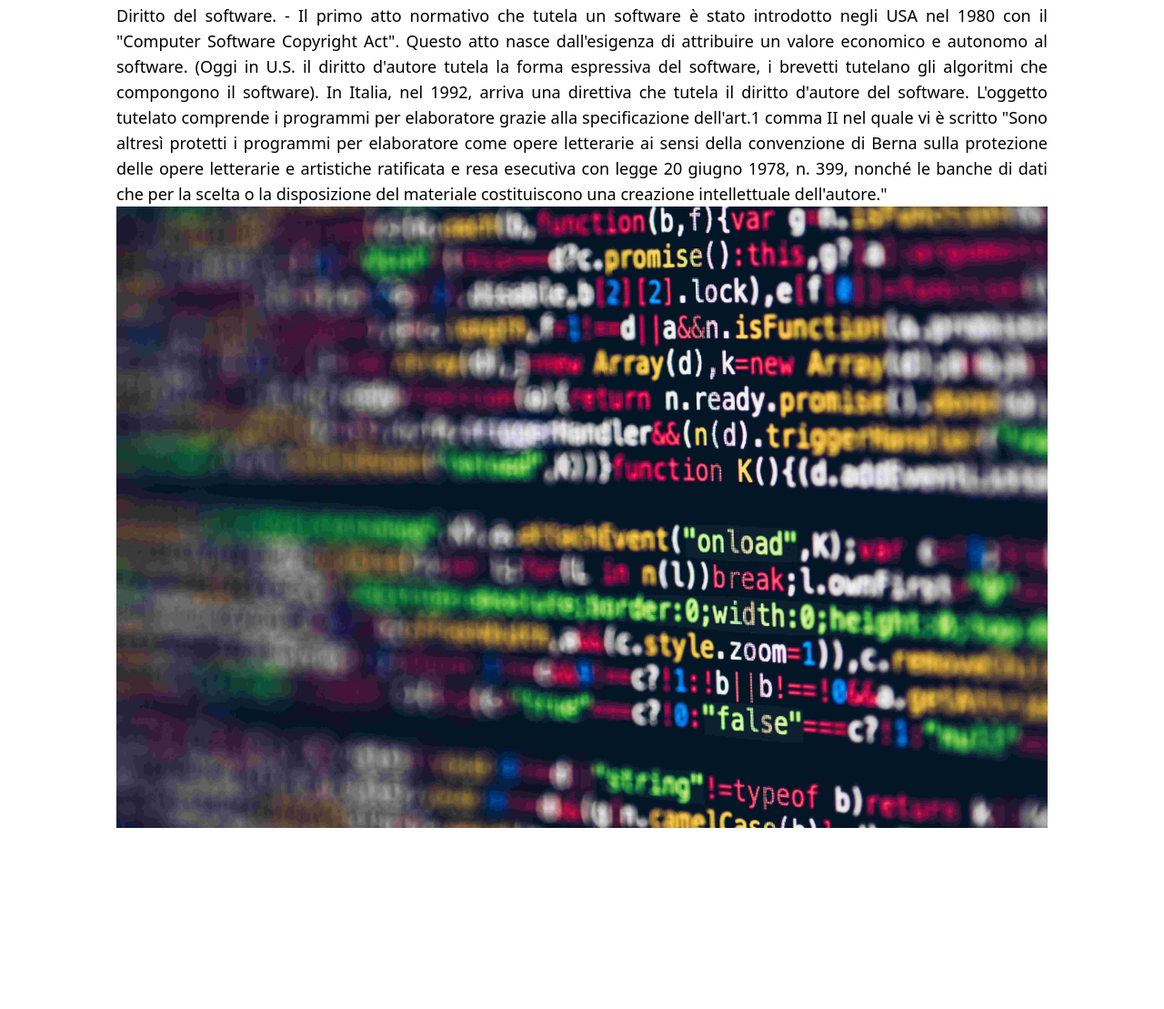
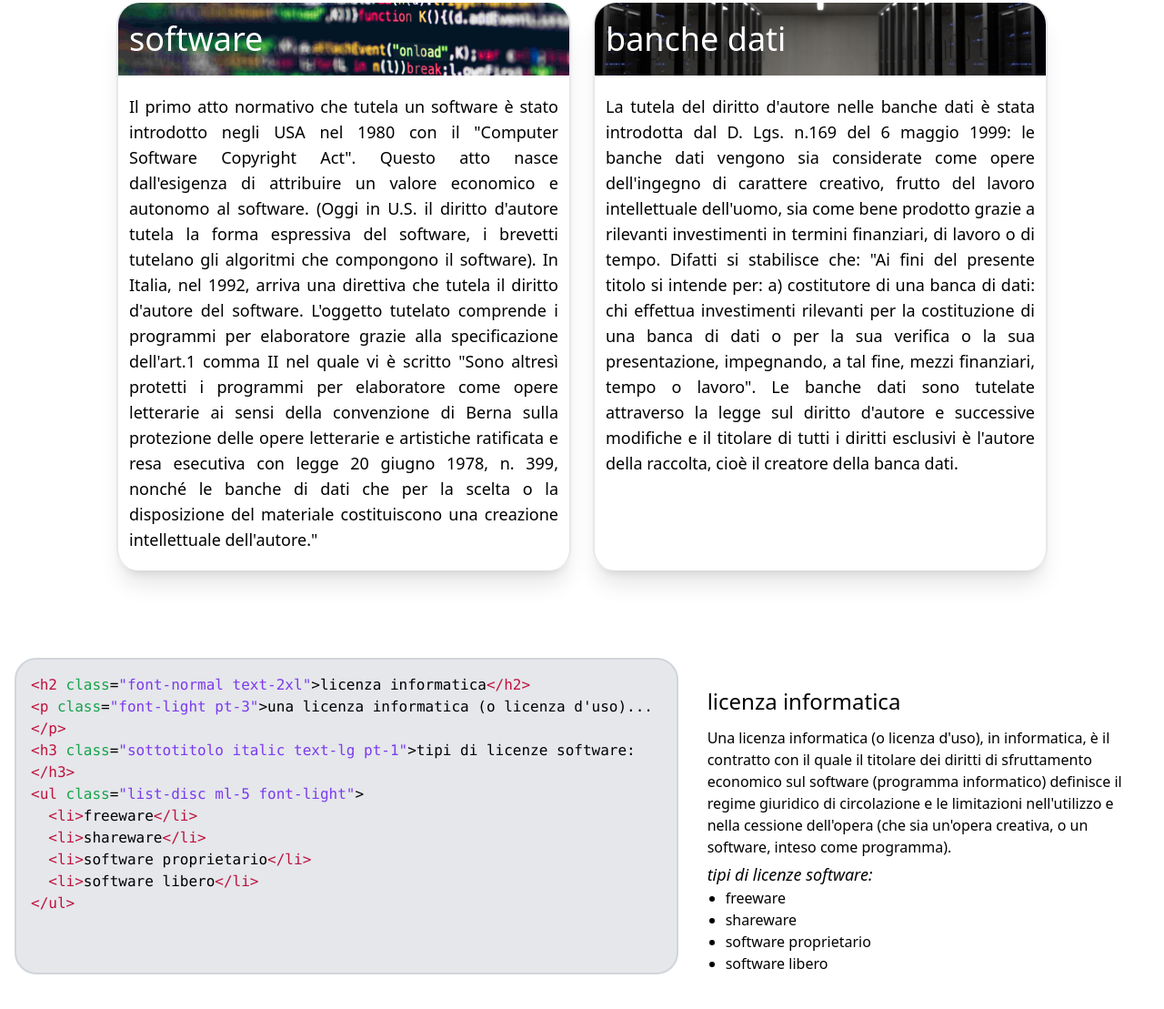
Before and after one commit to Luxi99/civica_gpo, a website: page content/informatica.html in a window 1280 px wide. Shown: the part 1001-2110 px from the top of the page at 91% size. Before the commit the page ends 1911 px from the top, so only its background shows below. Drawn offline with nearby package versions, Linux system fonts and the light colour scheme.

Commit message:
informatica

```diff
--- a/content/informatica.html
+++ b/content/informatica.html
@@ -43,18 +43,13 @@
 
         <div id="section_0" class="w-full h-screen md:h-fit mt-20 lg:mt-24">
             <div class="md:w-fit h-fit flex flex-col md:flex-row justify-center space-y-6 md:space-y-0 md:space-x-8 mx-7 lg:mx-auto rounded-3xl shadow-xl border-2 md:border-0 md:border-l-2">
-                <div class="flex flex-col space-y-5 max-w-2xl rounded-t-3xl md:rounded-t-0 md:rounded-l-3xl px-3 md:px-0 md:pl-6 pt-5">
-                    <div>
+                <div class="flex flex-col max-w-2xl rounded-t-3xl md:rounded-t-0 md:rounded-l-3xl px-3 md:px-0 md:pl-6 pt-5">
                         <p class="titolopagina text-4xl sm:text-6xl animate__animated animate__fadeInDown animate__slow animate__delay-0.5s">informatica</p>
                         <p class="sottotitolo sm:mt-2 text-2xl sm:text-3xl animate__animated animate__fadeInDown animate__slow animate__delay-1s">il diritto d'autore</p>
-                    </div>
-                    <div>
-                        <p class="paragrafo text-lg animate__animated animate__fadeIn animate__slow animate__delay-2s text-justify">Il diritto d’autore tutela le opere dell’ingegno di carattere creativo attraverso il riconoscimento all'autore o autori originari di una serie di diritti di carattere morale e patrimoniale. Esso riguarda le scienze, la letteratura, la musica, le arti figurative, l’architettura, il teatro, la cinematografia, la radiodiffusione e i programmi per elaboratore (software) e le banche dati.</p>
-                    </div>
+                        <p class="paragrafo text-lg animate__animated animate__fadeIn animate__slow animate__delay-2s text-justify pt-5">Il diritto d’autore tutela le opere dell’ingegno di carattere creativo attraverso il riconoscimento all'autore o autori originari di una serie di diritti di carattere morale e patrimoniale. Esso riguarda le scienze, la letteratura, la musica, le arti figurative, l’architettura, il teatro, la cinematografia, la radiodiffusione e i programmi per elaboratore (software) e le banche dati.</p>
                 </div>
-                <div class="">
-                    <img src="../IMGs/copyright.jpg" class="md:h-96 w-full md:w-auto object-cover object-center rounded-b-3xl md:rounded-bl-none md:rounded-r-3xl">
-                </div>
+
+                <img src="../IMGs/copyright.jpg" class="md:h-96 w-full md:w-auto object-cover object-center rounded-b-3xl md:rounded-bl-none md:rounded-r-3xl">
             </div>
 
             <div class="max-w-5xl flex flex-col space-y-8 mx-auto mt-16 md:mt-20">
@@ -71,16 +66,58 @@
                 </div>
             </div>
 
-            <div class="max-w-5xl mx-auto mt-24">
-                <div class="flex flex-col">
-                    <p class="paragrafo sm:text-lg text-justify">Diritto del software. - Il primo atto normativo che tutela un software è stato introdotto negli USA nel 1980 con  il "Computer Software Copyright Act". Questo atto nasce dall'esigenza di attribuire un valore economico e autonomo al software.
+            <div class="max-w-5xl mx-auto mt-24 md:flex md:space-x-6">
+                <div class="md:w-1/2 mx-4 md:mx-0 flex flex-col shadow-xl rounded-3xl border-x-2">
+                    <div style="background-image: url(../IMGs/software.jpg)" class="flex items-center bg-center bg-cover rounded-t-3xl h-20">
+                        <h1 class="font-normal text-white text-4xl pl-3">software</h1>
+                    </div>
+                    <p class="paragrafo sm:text-lg text-justify px-3 py-5">Il primo atto normativo che tutela un software è stato introdotto negli USA nel 1980 con  il "Computer Software Copyright Act". Questo atto nasce dall'esigenza di attribuire un valore economico e autonomo al software.
                         (Oggi in U.S. il diritto d'autore tutela la forma espressiva del software, i brevetti tutelano gli algoritmi che compongono il software).
                         In Italia, nel 1992, arriva una direttiva che tutela il diritto d'autore del software. L'oggetto tutelato comprende i programmi per elaboratore grazie alla specificazione dell'art.1 comma II nel quale vi è scritto "Sono altresì protetti i programmi per elaboratore come opere letterarie ai sensi della convenzione di Berna sulla protezione delle opere letterarie e artistiche ratificata e resa esecutiva con legge 20 giugno 1978, n. 399, nonché le banche di dati che per la scelta o la disposizione del materiale costituiscono una creazione intellettuale dell'autore."
                     </p>
                 </div>
-                <div class="flex flex-col">
-                    <img src="../IMGs/software.jpg">
+                <div class="md:w-1/2 mt-16 md:mt-0 mx-4 md:mx-0 flex flex-col shadow-xl rounded-3xl border-x-2">
+                    <div style="background-image: url(../IMGs/pexels-manuel-geissinger-325229.jpg)" class="flex items-center bg-center bg-cover rounded-t-3xl h-20">
+                        <h1 class="font-normal text-white text-4xl pl-3">banche dati</h1>
+                    </div>
+                    <p class="paragrafo sm:text-lg text-justify px-3 py-5">La tutela del diritto d'autore nelle banche dati è stata introdotta dal D. Lgs. n.169 del 6 maggio 1999: le banche dati vengono sia considerate come opere dell'ingegno di carattere creativo, frutto del lavoro intellettuale dell'uomo, sia come bene prodotto grazie a rilevanti investimenti in termini finanziari, di lavoro o di tempo.
+                        Difatti si stabilisce che: "Ai fini del presente titolo si intende per: a) costitutore di una banca di dati: chi effettua investimenti rilevanti per la costituzione di una banca di dati o per la sua verifica o la sua presentazione, impegnando, a tal fine, mezzi finanziari, tempo o lavoro".
+                        Le banche dati sono tutelate attraverso la legge sul diritto d'autore e successive modifiche e il titolare di tutti i diritti esclusivi è l'autore della raccolta, cioè il creatore della banca dati.
+                    </p>
                 </div>
+            </div>
+
+            <div class="max-w-7xl mx-auto md:flex md:space-x-8 mt-24 md:px-4">
+                <div class="md:w-3/5 rounded-3xl border-2 border-gray-300 bg-gray-200 mx-4 md:mx-0">
+                    <code>
+                        <p class="p-4">
+                            <span class="text-rose-700">&lt;h2 </span><span class="text-green-600">class</span>=<span class="text-violet-600">"font-normal text-2xl"</span><span class="text-rose-700"></span>&gt;</span>licenza informatica<span class="text-rose-700">&lt;/h2&gt;</span><br>
+                            <span class="text-rose-700">&lt;p </span><span class="text-green-600">class</span>=<span class="text-violet-600">"font-light pt-3"</span><span class="text-rose-700"></span>&gt;</span>una licenza informatica (o licenza d'uso)...<span class="text-rose-700">&lt;/p&gt;</span><br>
+                            <span class="text-rose-700">&lt;h3 </span><span class="text-green-600">class</span>=<span class="text-violet-600">"sottotitolo italic text-lg pt-1"</span><span class="text-rose-700"></span>&gt;</span>tipi di licenze software:<span class="text-rose-700">&lt;/h3&gt;</span><br>
+                            <span class="text-rose-700">&lt;ul </span><span class="text-green-600">class</span>=<span class="text-violet-600">"list-disc ml-5 font-light"</span><span class="text-rose-700"></span>&gt;</span><br>
+                                &emsp;&emsp;<span class="text-rose-700">&lt;li&gt;</span>freeware<span class="text-rose-700">&lt;/li&gt;</span><br>
+                                &emsp;&emsp;<span class="text-rose-700">&lt;li&gt;</span>shareware<span class="text-rose-700">&lt;/li&gt;</span><br>
+                                &emsp;&emsp;<span class="text-rose-700">&lt;li&gt;</span>software proprietario<span class="text-rose-700">&lt;/li&gt;</span><br>
+                                &emsp;&emsp;<span class="text-rose-700">&lt;li&gt;</span>software libero<span class="text-rose-700">&lt;/li&gt;</span><br>
+                            <span class="text-rose-700">&lt;/ul&gt;</span>
+                        </p>
+                    </code>
+                </div>
+                <div class="md:w-2/5 mt-8 mx-4 md:mx-0">
+                    <h2 class="font-normal text-2xl">licenza informatica</h2>
+                    <p class="font-light pt-3">Una licenza informatica (o licenza d'uso), in informatica, è il contratto con il quale il titolare dei diritti di sfruttamento economico sul software (programma informatico) definisce il regime giuridico di circolazione e le limitazioni nell'utilizzo e nella cessione dell'opera (che sia un'opera creativa, o un software, inteso come programma).</p>
+                    <h3 class="sottotitolo italic text-lg pt-1">tipi di licenze software:</h3>
+                    <ul class="list-disc ml-5 paragrafo">
+                        <li>freeware</li>
+                        <li>shareware</li>
+                        <li>software proprietario</li>
+                        <li>software libero</li>
+                    </ul>
+                </div>
+            </div>
+
+            <div class="h-44">
+
             </div>
         </div>
     </body>
--- a/content/js/informatica.js
+++ b/content/js/informatica.js
@@ -6,8 +6,6 @@ function getOffset(){
 }
 
 $(function(){
-    position = getSection();
-    setNavbar(parseInt(getSection(), 10));
     console.log(viewportHeight + " " +  viewportWidth);
 
     setTimeout(function(){
```
Also changed, not shown: IMGs/db.jpg (added), IMGs/pexels-manuel-geissinger-325229.jpg (added), content/output.css, style.css (line endings or trailing spaces), 3 other files.
